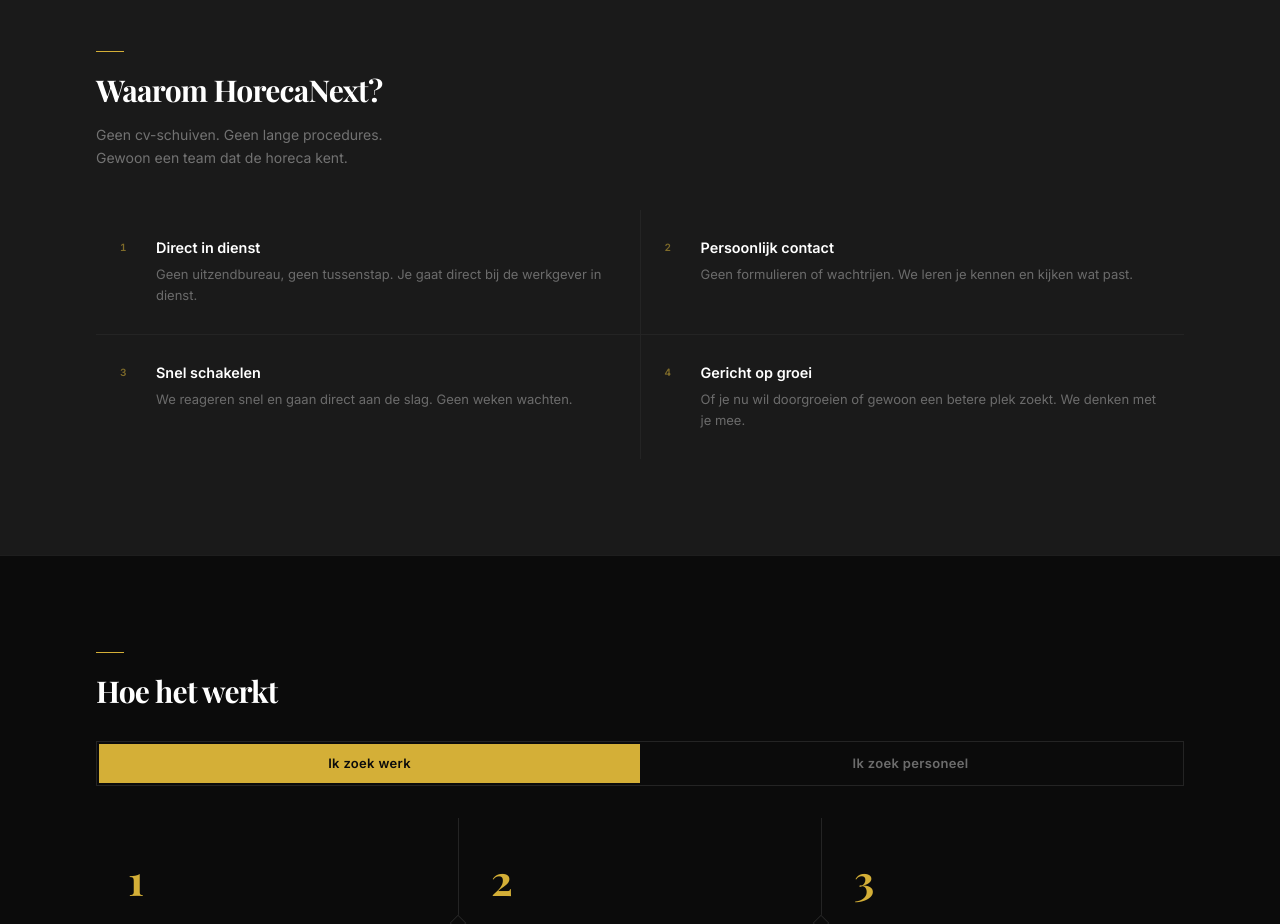
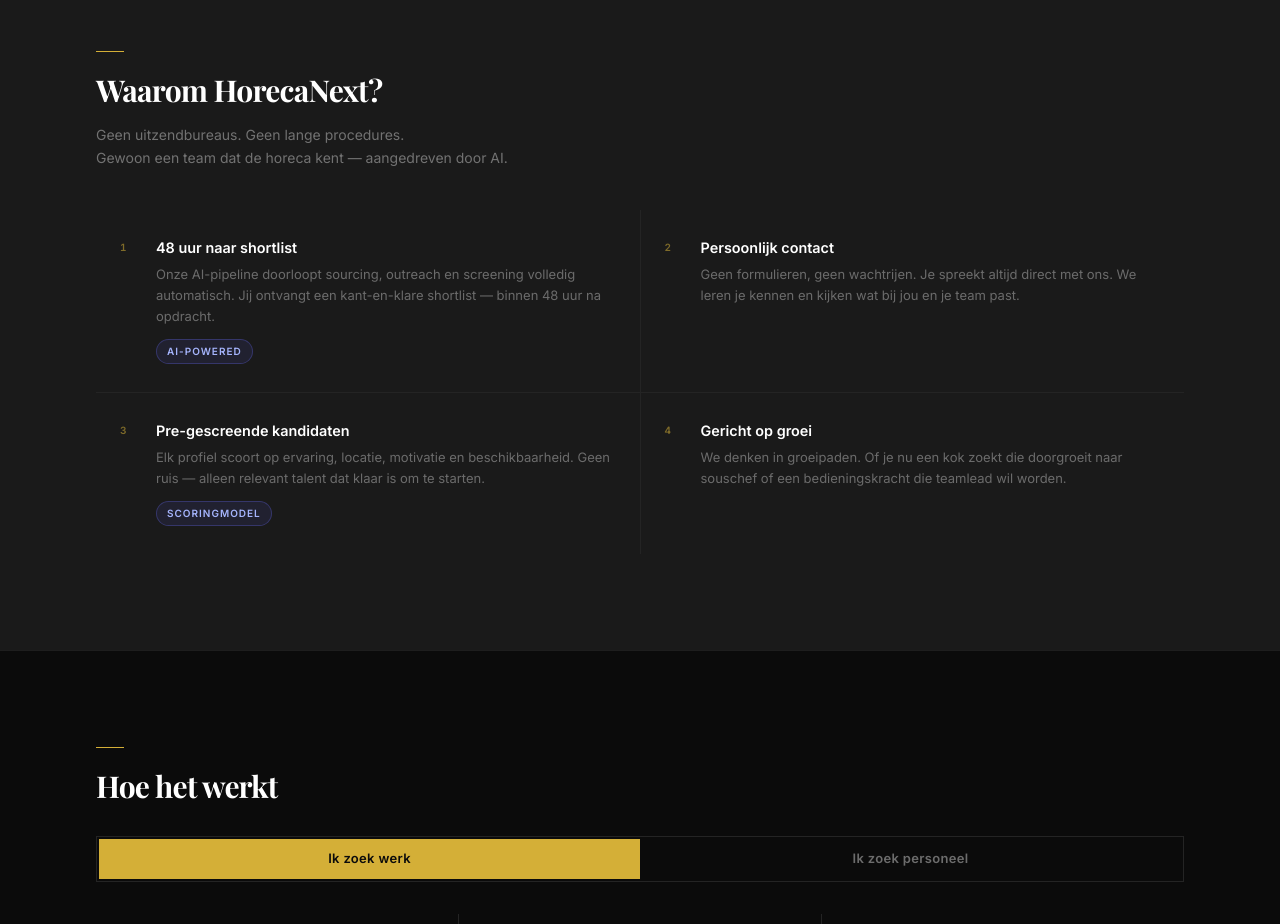
Before and after one commit to onderneming2-stack/HorecaNext, a Next.js app: page / in a window 1280 px wide. Shown: the part 840-1764 px from the top of the page. Built offline with nearby package versions, Linux system fonts and the light colour scheme; a web font is replaced by a local one.

Commit message:
Update WhyUs.tsx

```diff
--- a/components/WhyUs.tsx
+++ b/components/WhyUs.tsx
@@ -1,19 +1,23 @@
 const items = [
   {
-    label: "Direct in dienst",
-    body: "Geen uitzendbureau, geen tussenstap. Je gaat direct bij de werkgever in dienst.",
+    label: '48 uur naar shortlist',
+    body: 'Onze AI-pipeline doorloopt sourcing, outreach en screening volledig automatisch. Jij ontvangt een kant-en-klare shortlist — binnen 48 uur na opdracht.',
+    aiTag: 'AI-powered',
   },
   {
-    label: "Persoonlijk contact",
-    body: "Geen formulieren of wachtrijen. We leren je kennen en kijken wat past.",
+    label: 'Persoonlijk contact',
+    body: 'Geen formulieren, geen wachtrijen. Je spreekt altijd direct met ons. We leren je kennen en kijken wat bij jou en je team past.',
+    aiTag: null,
   },
   {
-    label: "Snel schakelen",
-    body: "We reageren snel en gaan direct aan de slag. Geen weken wachten.",
+    label: 'Pre-gescreende kandidaten',
+    body: 'Elk profiel scoort op ervaring, locatie, motivatie en beschikbaarheid. Geen ruis — alleen relevant talent dat klaar is om te starten.',
+    aiTag: 'Scoringmodel',
   },
   {
-    label: "Gericht op groei",
-    body: "Of je nu wil doorgroeien of gewoon een betere plek zoekt. We denken met je mee.",
+    label: 'Gericht op groei',
+    body: 'We denken in groeipaden. Of je nu een kok zoekt die doorgroeit naar souschef of een bedieningskracht die teamlead wil worden.',
+    aiTag: null,
   },
 ];
 
@@ -28,9 +32,9 @@
             Waarom HorecaNext?
           </h2>
           <p className="text-muted/65 text-[14px] leading-relaxed max-w-lg">
-            Geen cv-schuiven. Geen lange procedures.
+            Geen uitzendbureaus. Geen lange procedures.{' '}
             <br />
-            Gewoon een team dat de horeca kent.
+            Gewoon een team dat de horeca kent — aangedreven door AI.
           </p>
         </div>
 
@@ -51,11 +55,17 @@
                   <p className="text-muted/60 text-[13px] leading-relaxed">
                     {item.body}
                   </p>
+                  {item.aiTag && (
+                    <span className="inline-block mt-3 text-[10px] font-semibold uppercase tracking-[0.1em] px-2.5 py-1 rounded-full border border-indigo-500/30 bg-indigo-500/10 text-indigo-300">
+                      {item.aiTag}
+                    </span>
+                  )}
                 </div>
               </div>
             </div>
           ))}
         </div>
+
       </div>
     </section>
   );
```
